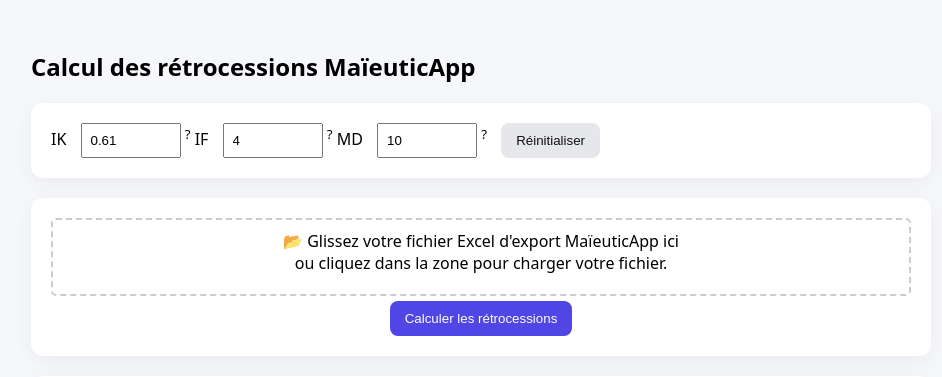
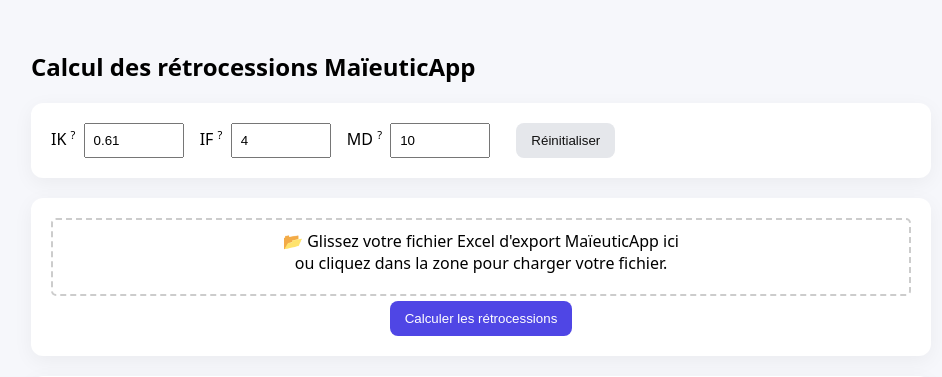
Before and after one commit to edaveau/MaieuticAnalyzer, a FastAPI app: page / in a window 1280 px wide. Shown: the top 377 px of the page, without its empty margins (159-1101 px from the left). Run offline with FastAPI, Linux system fonts and the light colour scheme.

Commit message:
:lipstick: some more ui styling

```diff
--- a/static/style.css
+++ b/static/style.css
@@ -20,7 +20,8 @@ body {
 
 input {
     padding: 8px;
-    margin-left: 10px;
+    margin-left: 4px;
+    margin-right: 12px;
     width: 80px;
 }
 
@@ -44,6 +45,10 @@ input {
     white-space: pre-line;
 }
 
+sup {
+    font-size: .7em;
+}
+
 /* Button */
 button {
     background: #4f46e5;
@@ -56,6 +61,15 @@ button {
 
 button:hover {
     background: #4338ca;
+}
+
+div.vertical-line{
+    width: 1px; /* Line width */
+    background-color: black; /* Line color */
+    height: 100%; /* Override in-line if you want specific height. */
+    float: left; /* Causes the line to float to left of content.
+    You can instead use position:absolute or display:inline-block
+    if this fits better with your design */
 }
 
 /* Table */
--- a/templates/index.html
+++ b/templates/index.html
@@ -15,20 +15,20 @@
     <div class="card">
         <div>
             IK
+            <span class="tooltip" data-tooltip="Indemnité kilométrique (au 22/02/2024)"><sup>?</sup></span>
             <input id="ik">
-            <span class="tooltip" data-tooltip="Indemnité kilométrique (au 22/02/2024)"><sup>?</sup></span>
 
             IF
+            <span class="tooltip" data-tooltip="Indemnité forfaitaire de déplacement"><sup>?</sup></span>
             <input id="if_val">
-            <span class="tooltip" data-tooltip="Indemnité forfaitaire de déplacement"><sup>?</sup></span>
 
             MD
-            <input id="md">
             <span class="tooltip" data-tooltip="Majorations de déplacement :
   · Visites et actes à domicile jusque 14 semaines après accouchement.
   · Observation et traitement d'une grossesse pathologique dès 24 SA.
   · Observation et traitement d'une grossesse nécessitant une surveillance intensive sur prescription.
 Cf. Article 14.2 de la NGAP."><sup>?</sup></span>
+            <input id="md">
             <button onclick="resetValues()" style="margin-left:10px; background:#e5e7eb; color:#111;">
                     Réinitialiser
             </button>
```
